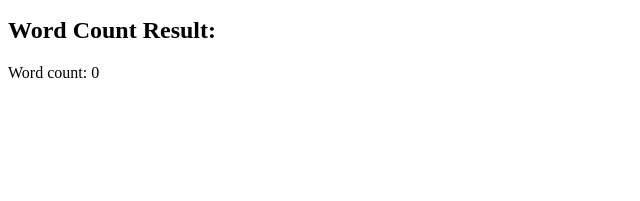
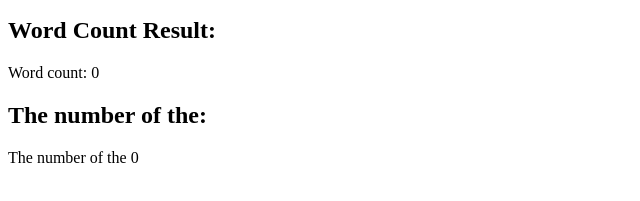
Before and after one commit to 1310215/1310215.github.io, a plain HTML site: page index.html in a window 1280 px wide. Both pictures are taken after a click on the button "Count Words". Shown: the part 125-326 px from the top of the page, without its empty margins (0-640 px from the left). Drawn offline with Linux system fonts and the light colour scheme.

Commit message:
create the counter

```diff
--- a/index.html
+++ b/index.html
@@ -9,11 +9,13 @@
 
     <h1>Word Counter</h1>
 
-    <textarea id="inputText" placeholder="Enter your text here"></textarea>
-    <button onclick="countWords()">Count Words</button>
+    <textarea id="countText" placeholder="Enter your text here"></textarea>
+    <button onclick="countWords(); countThe()">Count Words</button>
 
     <h2>Word Count Result:</h2>
     <p id="wordCountResult">0</p>
+    <h2>The number of the:</h2>
+    <p id="theCountResult">0</p>
 
     <script src="wordCounter.js"></script>
 
--- a/wordCounter.js
+++ b/wordCounter.js
@@ -1,9 +1,9 @@
 function countWords() {
     // テキストエリアの内容を取得
-    var inputText = document.getElementById("inputText").value;
+    let inputText = document.getElementById("countText").value;
 
     // ワードカウントを実行
-    var wordCount = countWordsFromString(inputText);
+    let wordCount = countWordsFromString(inputText);
 
     // 結果を表示
     document.getElementById("wordCountResult").innerText = "Word count: " + wordCount;
@@ -11,10 +11,26 @@ function countWords() {
 
 function countWordsFromString(text) {
     // スペースや改行を区切り文字として、単語を分割
-    var words = text.split(/\s+/);
+    let words = text.split(/\s+/);
 
     // 空白を除いた単語の数を返す
     return words.filter(function(word) {
         return word !== "";
     }).length;
 }
+
+function countTheFromString(text) {
+    let words = text.split(/\s+/);
+
+    return words.filter(function(word) {
+        return word === "The" || word === "the";
+    }).length;
+}
+
+function countThe() {
+    let inputText = document.getElementById("countText").value;
+
+    let theCount = countTheFromString(inputText);
+
+    document.getElementById("theCountResult").innerText = "The number of the " + theCount;
+}
```
